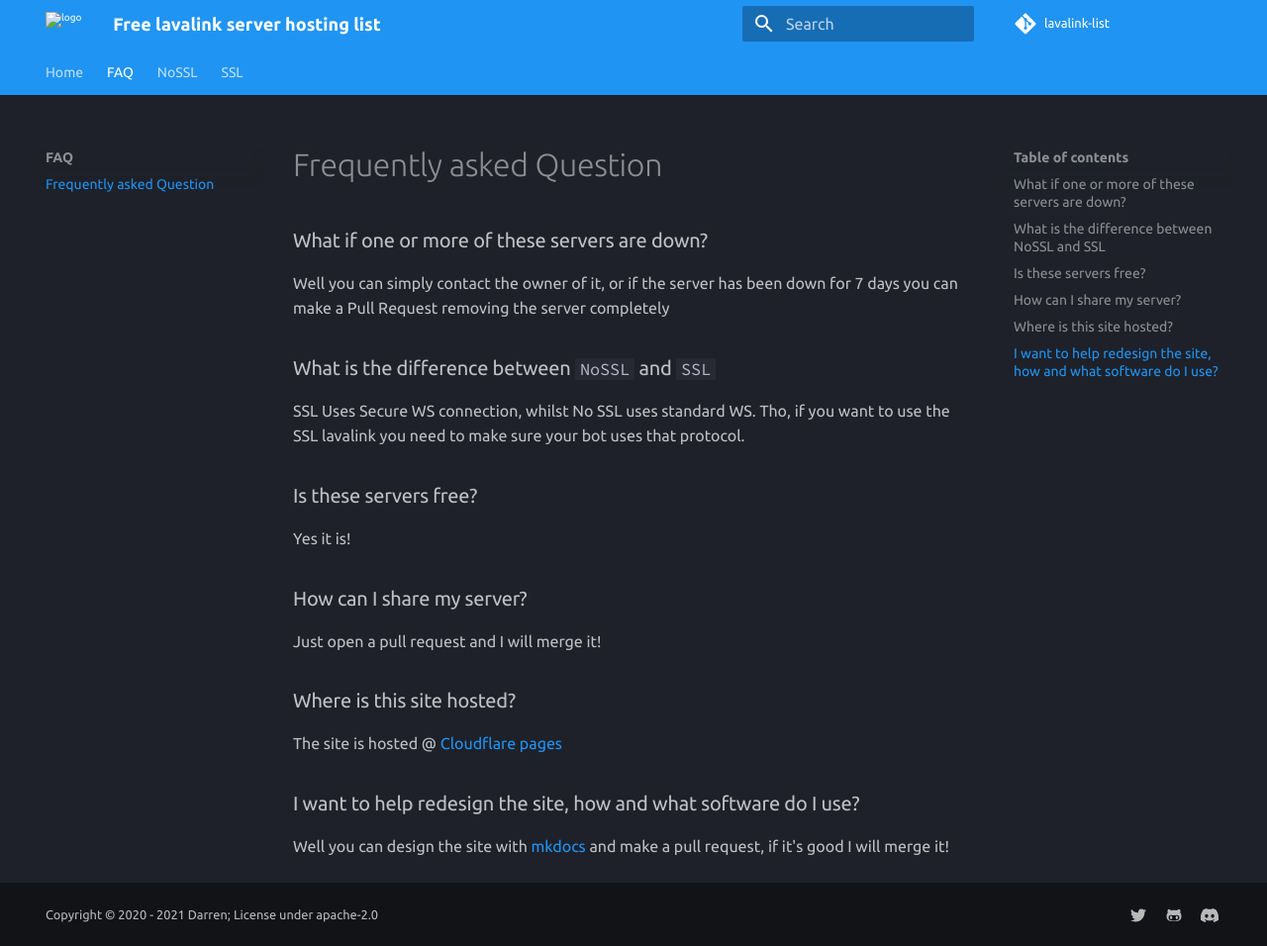
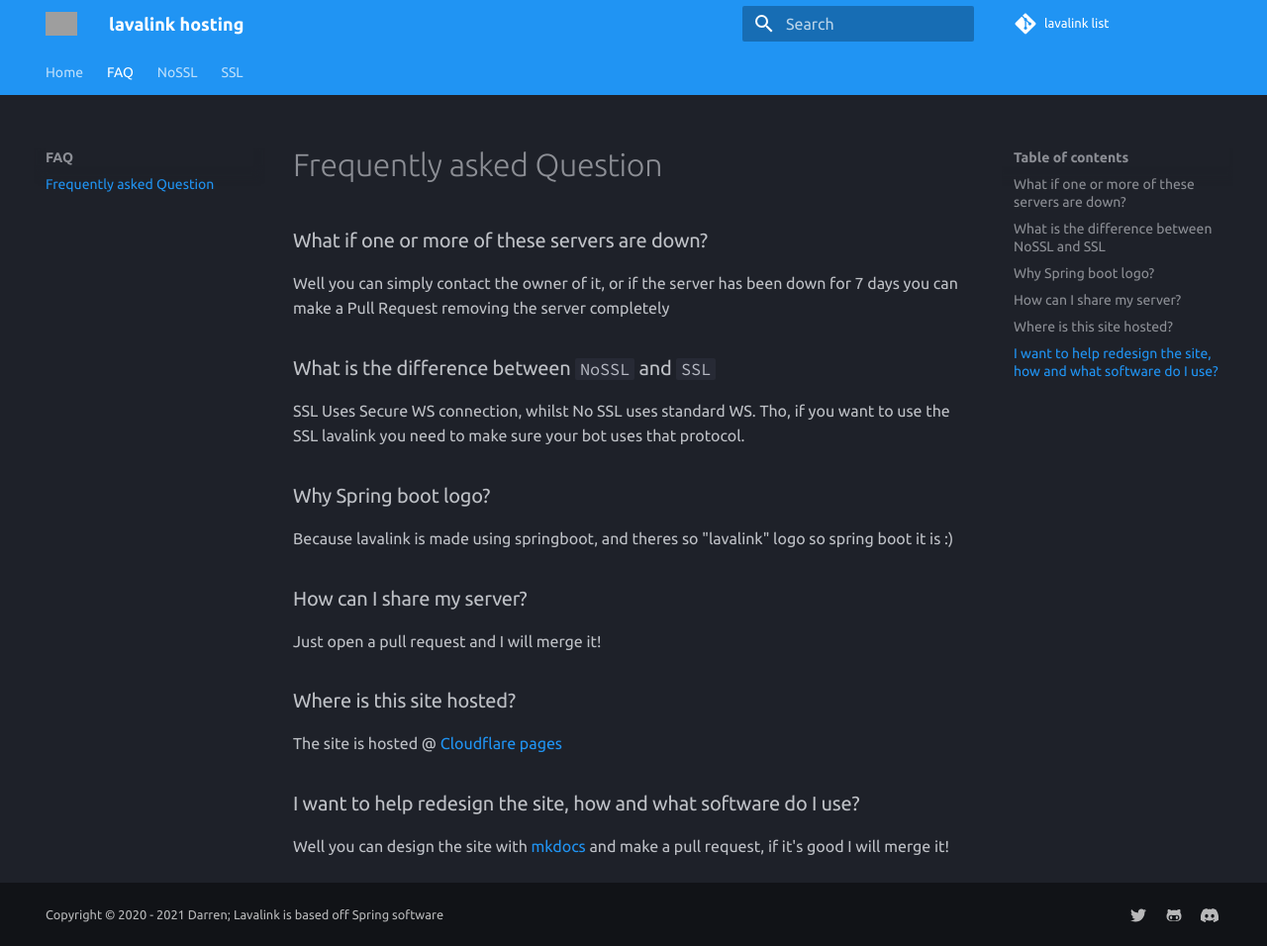
Before and after one commit to DarrenOfficial/lavalink-list, an MkDocs documentation site: the page built from docs/FAQ/frequently-asked-questions.md, in a window 1280 px wide and 956 px high. Shown: the whole window at 99% size. Built offline with MkDocs 1.6.1 and Material for MkDocs 9.7.7, drawn with Linux system fonts in a browser that asks for light colours; comment, search, counter and statistics services are not loaded; grey boxes are pictures that could not be loaded.

Commit message:
🚀 yay

```diff
--- a/docs/FAQ/frequently-asked-questions.md
+++ b/docs/FAQ/frequently-asked-questions.md
@@ -8,9 +8,9 @@ Well you can simply contact the owner of it, or if the server has been down for
 SSL Uses Secure WS connection, whilst No SSL uses standard WS.
 Tho, if you want to use the SSL lavalink you need to make sure your bot uses that protocol.
 
-### Is these servers free?
+### Why Spring boot logo?
 
-Yes it is!
+Because lavalink is made using springboot, and theres so "lavalink" logo so spring boot it is :)
 
 ### How can I share my server?
 
--- a/mkdocs.yml
+++ b/mkdocs.yml
@@ -1,15 +1,15 @@
-site_name: Free lavalink server hosting list
+site_name: lavalink hosting
 site_author: DarrenOfficial
 site_url: https://lavalink-list.darrennathanael.com
 site_description: List of free lavalink hosting, Lavalink is a standalone audio sending node based on Lavaplayer and JDA-Audio. Allows for sending audio without it ever reaching any of your shards. It is a great alternative to Youtube API.
-repo_name: 'lavalink-list'
+repo_name: 'lavalink list'
 repo_url: 'https://github.com/DarrenOfficial/lavalink-list'
 edit_uri: 'https://github.com/DarrenOfficial/lavalink-list/edit/main/docs'
 
 
 theme:
   name: 'material'
-  logo: 'https://www.darrennathanael.com/faviconalt-min.png'
+  logo: 'https://darrennathanael.com/cdn/springboot.svg'
   include_search_page: false
   search_index_only: true
   palette:
@@ -20,7 +20,7 @@ theme:
     text: 'Ubuntu'
     code: 'Source Code Pro'
   favicon:
-    'https://www.darrennathanael.com/faviconalt-min.png'
+    'https://www.darrennathanael.com/cdn/favicon.ico'
   features:
     - tabs
     - instantsite
@@ -55,4 +55,4 @@ extra:
   analytics:
     provider: google
     property: G-47EVTLTVF7
-copyright: 'Copyright &copy; 2020 - 2021 Darren; License under apache-2.0'
+copyright: 'Copyright &copy; 2020 - 2021 Darren; Lavalink is based off Spring software'
```
Also changed, not shown: README.md (+6 -1 lines), docs/index.md (+3 -3 lines).
